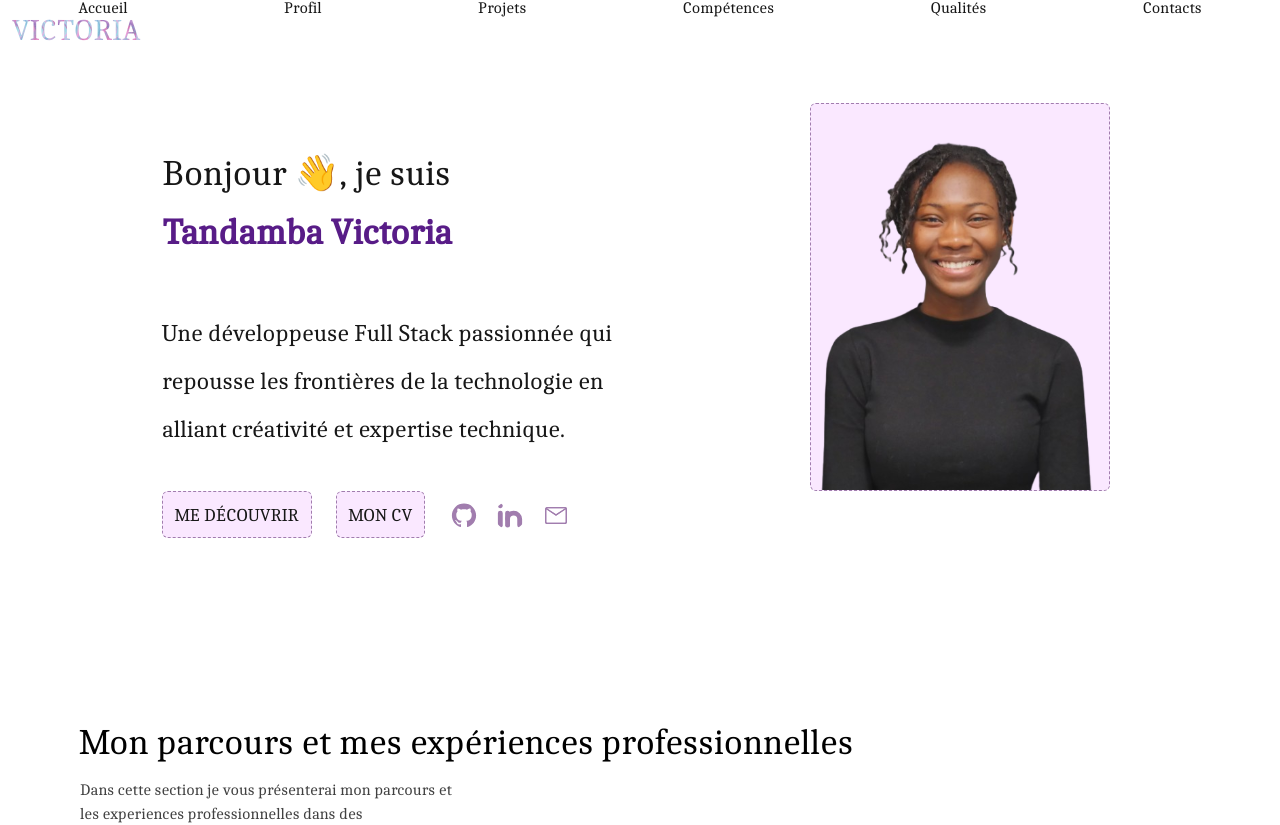
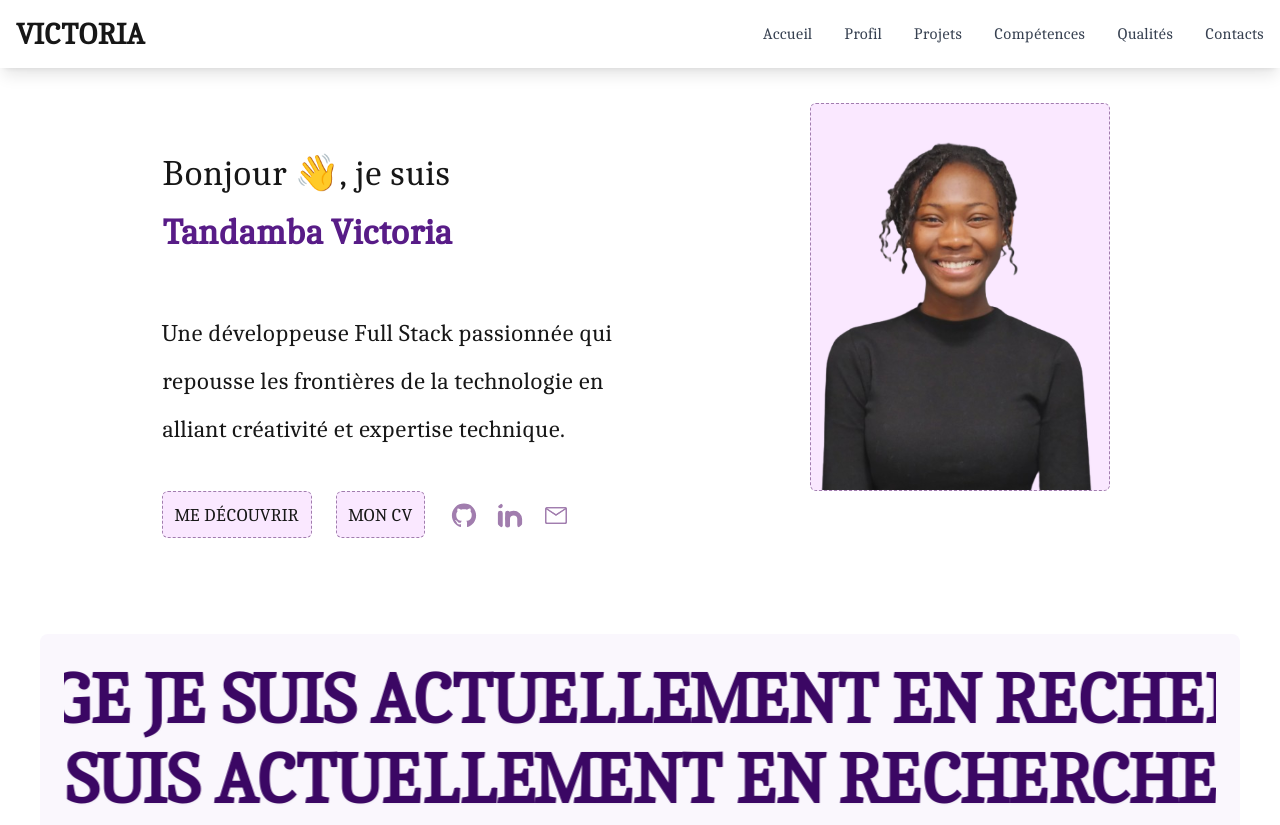
Before and after one commit to vtandamba/Victoria.tdb, a Next.js app: page / in a window 1280 px wide. Shown: the top 825 px of the page. Built offline with nearby package versions, Linux system fonts and the light colour scheme.

Commit message:
add form

```diff
--- /dev/null
+++ b/app/components/Actu.jsx
@@ -0,0 +1,11 @@
+import { VelocityScroll } from "./../../components/ui/scroll-based-velocity";
+
+export function Actu() {
+    return (
+        <VelocityScroll
+            text="je suis actuellement en recherche de stage"
+            default_velocity={1}
+            className="uppercase font-display text-center text-4xl font-bold tracking-[-0.02em] text-purple-950 drop-shadow-sm dark:text-white md:text-7xl md:leading-[5rem]"
+        />
+    );
+}
--- a/app/components/Body.jsx
+++ b/app/components/Body.jsx
@@ -8,11 +8,15 @@ import { IconCloudDemo } from './IconCloudDemo'
 import ProjetComponent from './ProjetComponent'
 import Services from './Services'
 import ContactForm from './ContactForm'
+import { Actu } from './Actu'
 
 import { TimelineDemo } from './TimelineDemo'
 const Body = () => {
     return (
         <div className=' "max-w-6xl  py-10 px-4 md:px-8 lg:px-10'>
+            <div class="p-6 rounded-lg bg-card text-card-foreground">
+                <Actu />
+            </div>
 
 
             <section>
@@ -46,7 +50,7 @@ const Body = () => {
 
             <section>
                 {/* contact form  */}
-<ContactForm/>
+                <ContactForm />
             </section>
         </div>
     )
--- a/app/components/Navbar.jsx
+++ b/app/components/Navbar.jsx
@@ -1,32 +1,68 @@
-import React from 'react';
+import React, { useState } from 'react';
 import logo from '../assets/images/logo.svg';
 import Image from 'next/image';
 
 const Navbar = () => {
+  const [isOpen, setIsOpen] = useState(false);
+
   return (
-    <>
-      <header className='navbar items-center p-3 flex   fixed mb-4 gap-x-48 backdrop-blur-sm md:backdrop-blur-lg w-full z-50'>
-        {/* Logo */}
-        {/* <Image className='flex-none w-32' src={logo} alt="VICTORIA" /> */}
-        <aside className='flex-none text-3xl content-clip text-center'>VICTORIA</aside>
+    <header className='navbar p-4 flex items-center justify-between fixed top-0 left-0 w-full bg-white backdrop-blur-md shadow-lg z-50'>
+      {/* Logo */}
+      <div className="text-3xl font-bold">VICTORIA</div>
 
-        <div className='navbar flex-1'>
-          <nav className="nav">
-            <input className="nav__input" type="checkbox" id="icone-burger-close" />
-            <label className="nav__button" htmlFor="icone-burger-close"></label>
-            <ul className="nav__menu backdrop-blur-sm md:backdrop-blur-none md:bg-transparent bg-white">
-              <li className="nav__elt"><a href="#">Accueil</a></li>
-              <li className="nav__elt"><a href="#">Profil</a></li>
-              <li className="nav__elt"><a href="#">Projets</a></li>
-              <li className="nav__elt"><a href="#">Compétences</a></li>
-              <li className="nav__elt"><a href="#">Qualités</a></li>
-              <li className="nav__elt"><a href="#">Contacts</a></li>
+      {/* Burger menu button for mobile */}
+      <div className='md:hidden'>
+        <button
+          onClick={() => setIsOpen(!isOpen)}
+          className="text-gray-500 hover:text-black focus:outline-none"
+        >
+          {/* Burger icon */}
+          <svg
+            className="w-6 h-6"
+            fill="none"
+            stroke="currentColor"
+            viewBox="0 0 24 24"
+            xmlns="http://www.w3.org/2000/svg"
+          >
+            <path
+              strokeLinecap="round"
+              strokeLinejoin="round"
+              strokeWidth="2"
+              d={!isOpen ? "M4 6h16M4 12h16m-7 6h7" : "M6 18L18 6M6 6l12 12"}
+            />
+          </svg>
+        </button>
+      </div>
 
-            </ul>
-          </nav>
-        </div>
-      </header>
-    </>
+      {/* Navigation menu */}
+      <nav
+        className={`${
+          isOpen ? 'block' : 'hidden'
+        } lg:inset-0 absolute top-16 left-0 w-full md:relative md:block md:flex-grow md:flex md:items-center md:justify-end transition-transform duration-500 ease-out`}
+
+      >
+        <ul className="flex flex-col md:flex-row md:space-x-8 items-center bg-white md:bg-transparent">
+          <li className="py-2 md:py-0 w-full text-center border-b md:border-none">
+            <a href="#" className="block py-2 text-gray-700 hover:bg-purple-100 hover:border-l-4 border-purple-600 transition-colors duration-200">Accueil</a>
+          </li>
+          <li className="py-2 md:py-0 w-full text-center border-b md:border-none">
+            <a href="#" className="block py-2 text-gray-700 hover:bg-purple-100 hover:border-l-4 border-purple-600 transition-colors duration-200">Profil</a>
+          </li>
+          <li className="py-2 md:py-0 w-full text-center border-b md:border-none">
+            <a href="#" className="block py-2 text-gray-700 hover:bg-purple-100 hover:border-l-4 border-purple-600 transition-colors duration-200">Projets</a>
+          </li>
+          <li className="py-2 md:py-0 w-full text-center border-b md:border-none">
+            <a href="#" className="block py-2 text-gray-700 hover:bg-purple-100 hover:border-l-4 border-purple-600 transition-colors duration-200">Compétences</a>
+          </li>
+          <li className="py-2 md:py-0 w-full text-center border-b md:border-none">
+            <a href="#" className="block py-2 text-gray-700 hover:bg-purple-100 hover:border-l-4 border-purple-600 transition-colors duration-200">Qualités</a>
+          </li>
+          <li className="py-2 md:py-0 w-full text-center border-b md:border-none">
+            <a href="#" className="block py-2 text-gray-700 hover:bg-purple-100 hover:border-l-4 border-purple-600 transition-colors duration-200">Contacts</a>
+          </li>
+        </ul>
+      </nav>
+    </header>
   );
 }
 
--- a/app/components/ProjetComponent.jsx
+++ b/app/components/ProjetComponent.jsx
@@ -28,7 +28,7 @@ const ProjetComponent = () => {
             <section className='max-w-7xl mx-auto py-10 px-4 md:px-8 lg:px-10'>
 
 
-                <div className=' flex p-6 flex-col  lg:flex-row gap-3 '>
+                <div className=' flex py-6 flex-col  lg:flex-row gap-3 '>
 
                     <Projects
                         srcImg={artfullcode}
--- a/app/styles/base/_base.scss
+++ b/app/styles/base/_base.scss
@@ -254,7 +254,7 @@ html {
     display: flex;
     flex-direction: column;
     // align-items: center;
-    gap: 6vh;
+    // gap: 6vh;
 }
 
 .bordure {
--- a/app/styles/globals.scss
+++ b/app/styles/globals.scss
@@ -7,64 +7,47 @@
 @import './components/nav';
 @layer base {
   :root {
-    --background: 0 0% 100%;
-    --foreground: 240 10% 3.9%;
-    --card: 0 0% 100%;
-    --card-foreground: 240 10% 3.9%;
-    --popover: 0 0% 100%;
-    --popover-foreground: 240 10% 3.9%;
-    --primary: 240 5.9% 10%;
-    --primary-foreground: 0 0% 98%;
-    --secondary: 240 4.8% 95.9%;
-    --secondary-foreground: 240 5.9% 10%;
-    --muted: 240 4.8% 95.9%;
-    --muted-foreground: 240 3.8% 46.1%;
-    --accent: 240 4.8% 95.9%;
-    --accent-foreground: 240 5.9% 10%;
-    --destructive: 0 84.2% 60.2%;
-    --destructive-foreground: 0 0% 98%;
-    --border: 240 5.9% 90%;
-    --input: 240 5.9% 90%;
-    --ring: 240 10% 3.9%;
-    --chart-1: 12 76% 61%;
-    --chart-2: 173 58% 39%;
-    --chart-3: 197 37% 24%;
-    --chart-4: 43 74% 66%;
-    --chart-5: 27 87% 67%;
-    --radius: 0.5rem
+    --background: 267 61% 98%;
+    --foreground: 267 69% 1%;
+    --muted: 267 26% 88%;
+    --muted-foreground: 267 7% 34%;
+    --popover: 267 61% 98%;
+    --popover-foreground: 267 69% 1%;
+    --card: 267 61% 98%;
+    --card-foreground: 267 69% 1%;
+    --border: 267 2% 91%;
+    --input: 267 2% 91%;
+    --primary: 267 71% 49%;
+    --primary-foreground: 0 0% 100%;
+    --secondary: 267 20% 91%;
+    --secondary-foreground: 267 20% 31%;
+    --accent: 267 30% 85%;
+    --accent-foreground: 267 30% 25%;
+    --destructive: 2 84% 42%;
+    --destructive-foreground: 0 0% 100%;
+    --ring: 267 71% 49%;
+    --radius: 0.5rem;
   }
+
   .dark {
-    --background: 240 10% 3.9%;
-    --foreground: 0 0% 98%;
-    --card: 240 10% 3.9%;
-    --card-foreground: 0 0% 98%;
-    --popover: 240 10% 3.9%;
-    --popover-foreground: 0 0% 98%;
-    --primary: 0 0% 98%;
-    --primary-foreground: 240 5.9% 10%;
-    --secondary: 240 3.7% 15.9%;
-    --secondary-foreground: 0 0% 98%;
-    --muted: 240 3.7% 15.9%;
-    --muted-foreground: 240 5% 64.9%;
-    --accent: 240 3.7% 15.9%;
-    --accent-foreground: 0 0% 98%;
-    --destructive: 0 62.8% 30.6%;
-    --destructive-foreground: 0 0% 98%;
-    --border: 240 3.7% 15.9%;
-    --input: 240 3.7% 15.9%;
-    --ring: 240 4.9% 83.9%;
-    --chart-1: 220 70% 50%;
-    --chart-2: 160 60% 45%;
-    --chart-3: 30 80% 55%;
-    --chart-4: 280 65% 60%;
-    --chart-5: 340 75% 55%
+    --background: 267 43% 1%;
+    --foreground: 267 27% 100%;
+    --muted: 267 26% 12%;
+    --muted-foreground: 267 7% 66%;
+    --popover: 267 43% 1%;
+    --popover-foreground: 267 27% 100%;
+    --card: 267 43% 1%;
+    --card-foreground: 267 27% 100%;
+    --border: 267 2% 11%;
+    --input: 267 2% 11%;
+    --primary: 267 71% 49%;
+    --primary-foreground: 0 0% 100%;
+    --secondary: 267 18% 13%;
+    --secondary-foreground: 267 18% 73%;
+    --accent: 267 25% 22%;
+    --accent-foreground: 267 25% 82%;
+    --destructive: 2 84% 45%;
+    --destructive-foreground: 0 0% 100%;
+    --ring: 267 71% 49%;
   }
 }
-@layer base {
-  * {
-    @apply border-border;
-  }
-  body {
-    @apply bg-background text-foreground;
-  }
-}
--- /dev/null
+++ b/components/ui/scroll-based-velocity.tsx
@@ -0,0 +1,118 @@
+"use client";
+
+import React, { useEffect, useRef, useState } from "react";
+import {
+  motion,
+  useAnimationFrame,
+  useMotionValue,
+  useScroll,
+  useSpring,
+  useTransform,
+  useVelocity,
+} from "framer-motion";
+
+import { cn } from "@/lib/utils";
+
+interface VelocityScrollProps {
+  text: string;
+  default_velocity?: number;
+  className?: string;
+}
+
+interface ParallaxProps {
+  children: string;
+  baseVelocity: number;
+  className?: string;
+}
+
+export const wrap = (min: number, max: number, v: number) => {
+  const rangeSize = max - min;
+  return ((((v - min) % rangeSize) + rangeSize) % rangeSize) + min;
+};
+
+export function VelocityScroll({
+  text,
+  default_velocity = 5,
+  className,
+}: VelocityScrollProps) {
+  function ParallaxText({
+    children,
+    baseVelocity = 100,
+    className,
+  }: ParallaxProps) {
+    const baseX = useMotionValue(0);
+    const { scrollY } = useScroll();
+    const scrollVelocity = useVelocity(scrollY);
+    const smoothVelocity = useSpring(scrollVelocity, {
+      damping: 50,
+      stiffness: 400,
+    });
+
+    const velocityFactor = useTransform(smoothVelocity, [0, 1000], [0, 5], {
+      clamp: false,
+    });
+
+    const [repetitions, setRepetitions] = useState(1);
+    const containerRef = useRef<HTMLDivElement>(null);
+    const textRef = useRef<HTMLSpanElement>(null);
+
+    useEffect(() => {
+      const calculateRepetitions = () => {
+        if (containerRef.current && textRef.current) {
+          const containerWidth = containerRef.current.offsetWidth;
+          const textWidth = textRef.current.offsetWidth;
+          const newRepetitions = Math.ceil(containerWidth / textWidth) + 2;
+          setRepetitions(newRepetitions);
+        }
+      };
+
+      calculateRepetitions();
+
+      window.addEventListener("resize", calculateRepetitions);
+      return () => window.removeEventListener("resize", calculateRepetitions);
+    }, [children]);
+
+    const x = useTransform(baseX, (v) => `${wrap(-100 / repetitions, 0, v)}%`);
+
+    const directionFactor = React.useRef<number>(1);
+    useAnimationFrame((t, delta) => {
+      let moveBy = directionFactor.current * baseVelocity * (delta / 1000);
+
+      if (velocityFactor.get() < 0) {
+        directionFactor.current = -1;
+      } else if (velocityFactor.get() > 0) {
+        directionFactor.current = 1;
+      }
+
+      moveBy += directionFactor.current * moveBy * velocityFactor.get();
+
+      baseX.set(baseX.get() + moveBy);
+    });
+
+    return (
+      <div
+        className="w-full overflow-hidden whitespace-nowrap"
+        ref={containerRef}
+      >
+        <motion.div className={cn("inline-block", className)} style={{ x }}>
+          {Array.from({ length: repetitions }).map((_, i) => (
+            <span key={i} ref={i === 0 ? textRef : null}>
+              {children}{" "}
+            </span>
+          ))}
+        </motion.div>
+      </div>
+    );
+  }
+
+  return (
+    <section className="relative w-full">
+      <ParallaxText baseVelocity={default_velocity} className={className}>
+        {text}
+      </ParallaxText>
+      <ParallaxText baseVelocity={-default_velocity} className={className}>
+        {text}
+      </ParallaxText>
+    </section>
+  );
+}
--- a/package.json
+++ b/package.json
@@ -14,7 +14,7 @@
     "@tabler/icons-react": "^3.19.0",
     "class-variance-authority": "^0.7.0",
     "clsx": "^2.1.1",
-    "framer-motion": "^11.11.7",
+    "framer-motion": "^11.11.8",
     "lucide-react": "^0.446.0",
     "next": "14.2.11",
     "next-themes": "^0.3.0",
```
Also changed, not shown: app/components/Projects.jsx (+37 -17 lines), app/components/Services.jsx (+21 -20 lines), 1 other file (tests, documents, lock files or other folders).
